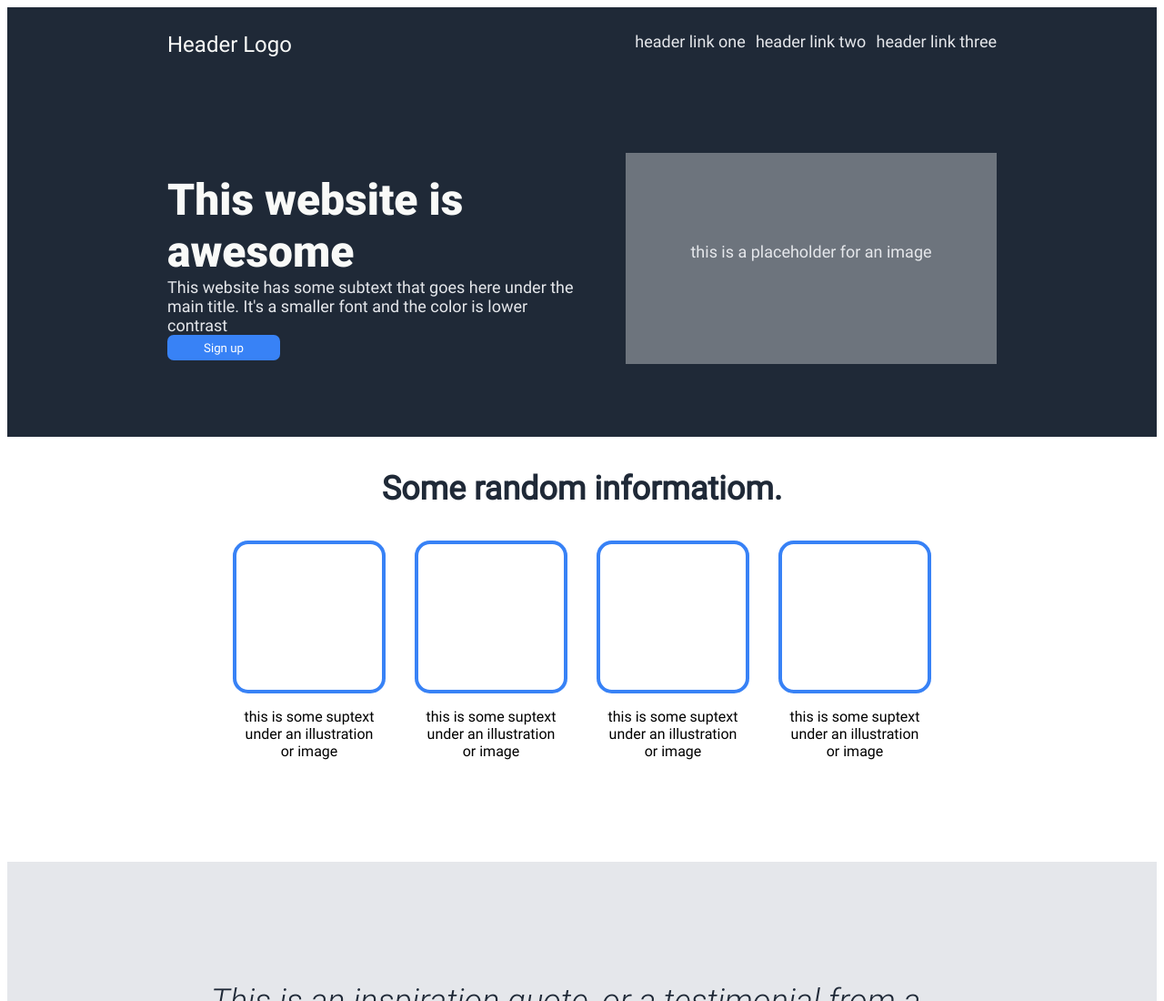
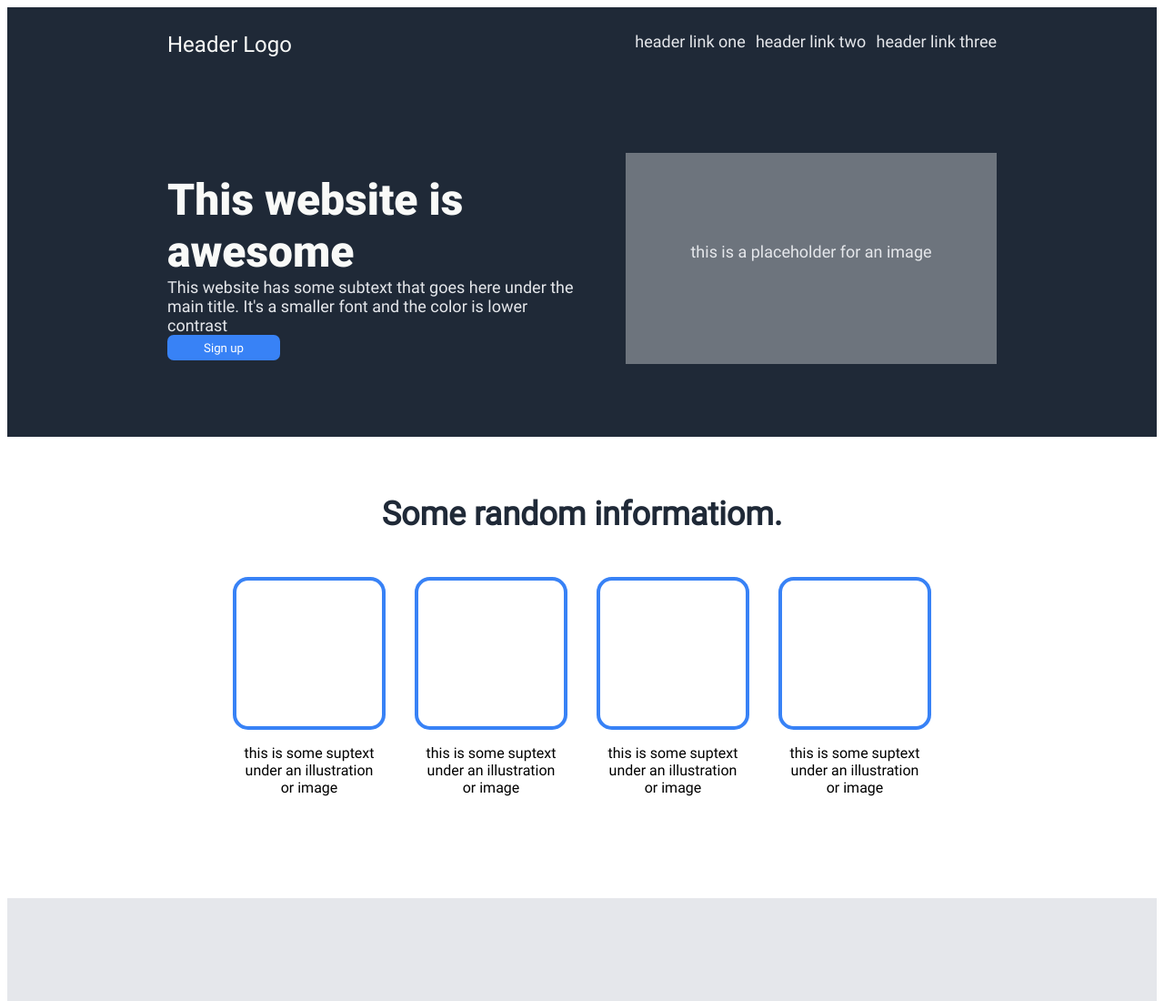
Before and after one commit to shada12/Main-CSS-Project, a plain HTML site: page index.html in a window 1280 px wide. Shown: the top 1100 px of the page at 91% size. Drawn offline with Linux system fonts and the light colour scheme.

Commit message:
Update style.css

```diff
--- a/style.css
+++ b/style.css
@@ -138,6 +138,7 @@ header {
     font-weight: bolder;
     color: #1f2937;
     text-align: center;
+    margin-top: 4rem;
 
 }
 
@@ -148,7 +149,7 @@ header {
     gap: 2rem;
     justify-content: center;
     margin-bottom: 6rem;
-
+    margin-top: 3rem;
 
 }
 
```
